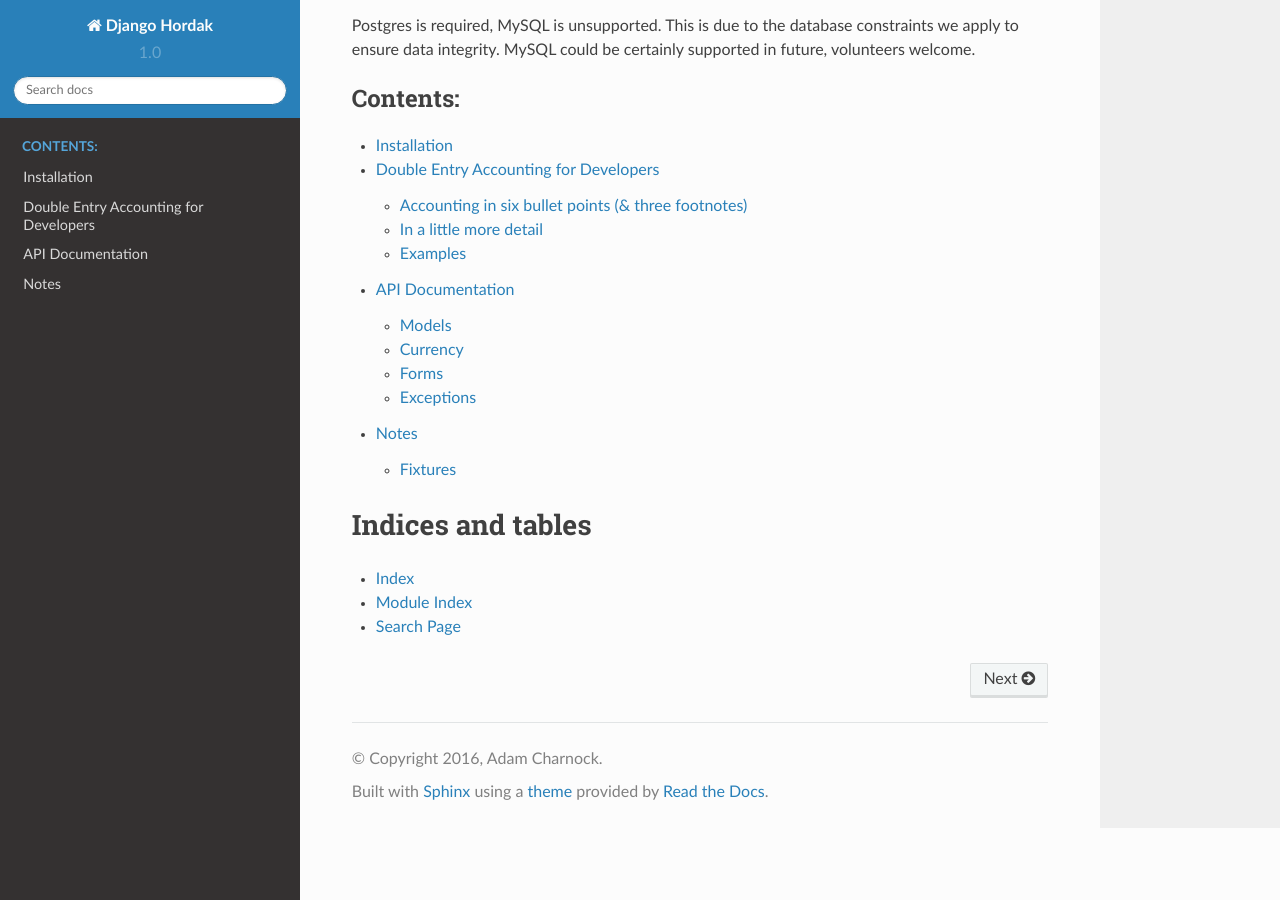
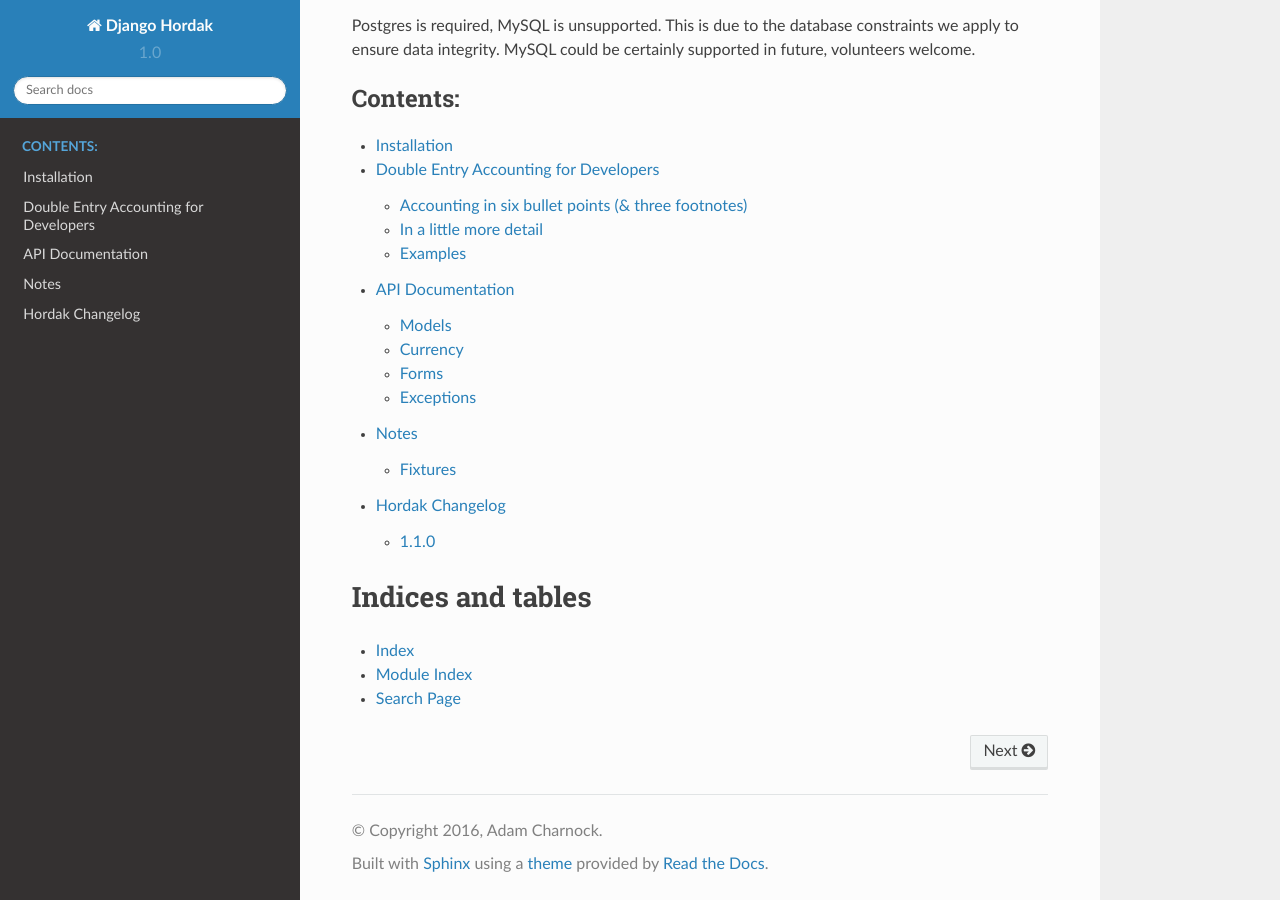
Before and after one commit to adamcharnock/django-hordak, a Sphinx documentation site: the page built from docs/index.rst, in a window 1280 px wide and 900 px high, scrolled down 538 px. Built offline with Sphinx 7.4.7 and the Read the Docs theme 2.0.0, drawn with Linux system fonts in a browser that asks for light colours.

Commit message:
Adding changelog

```diff
--- /dev/null
+++ b/docs/changelog.rst
@@ -0,0 +1,7 @@
+Hordak Changelog
+================
+
+1.1.0
+-----
+
+ * Multi-currency support
--- a/docs/index.rst
+++ b/docs/index.rst
@@ -30,6 +30,7 @@ ensure data integrity. MySQL could be certainly supported in future, volunteers
     accounting-for-developers
     api/index
     notes
+    changelog
 
 Indices and tables
 ==================
```
